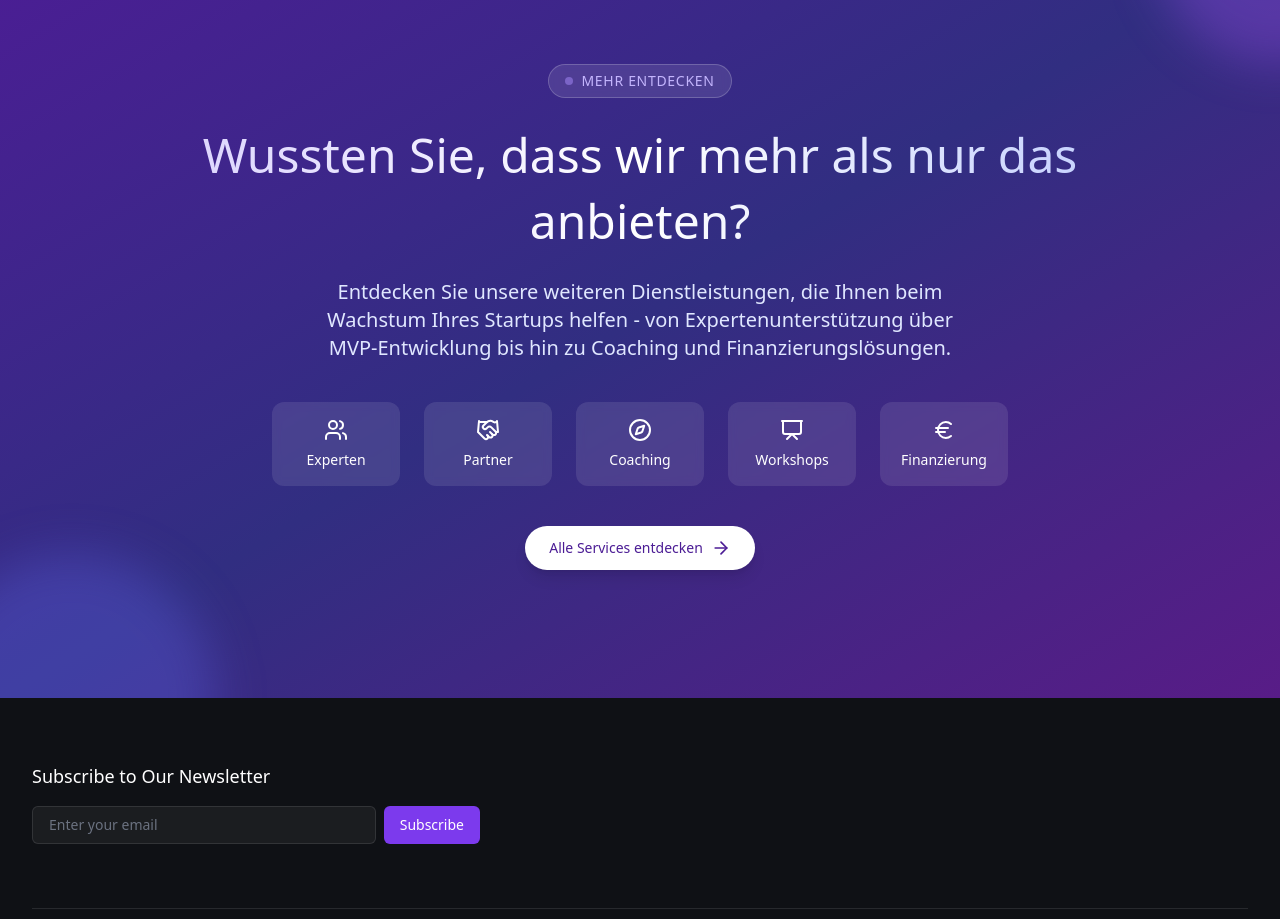
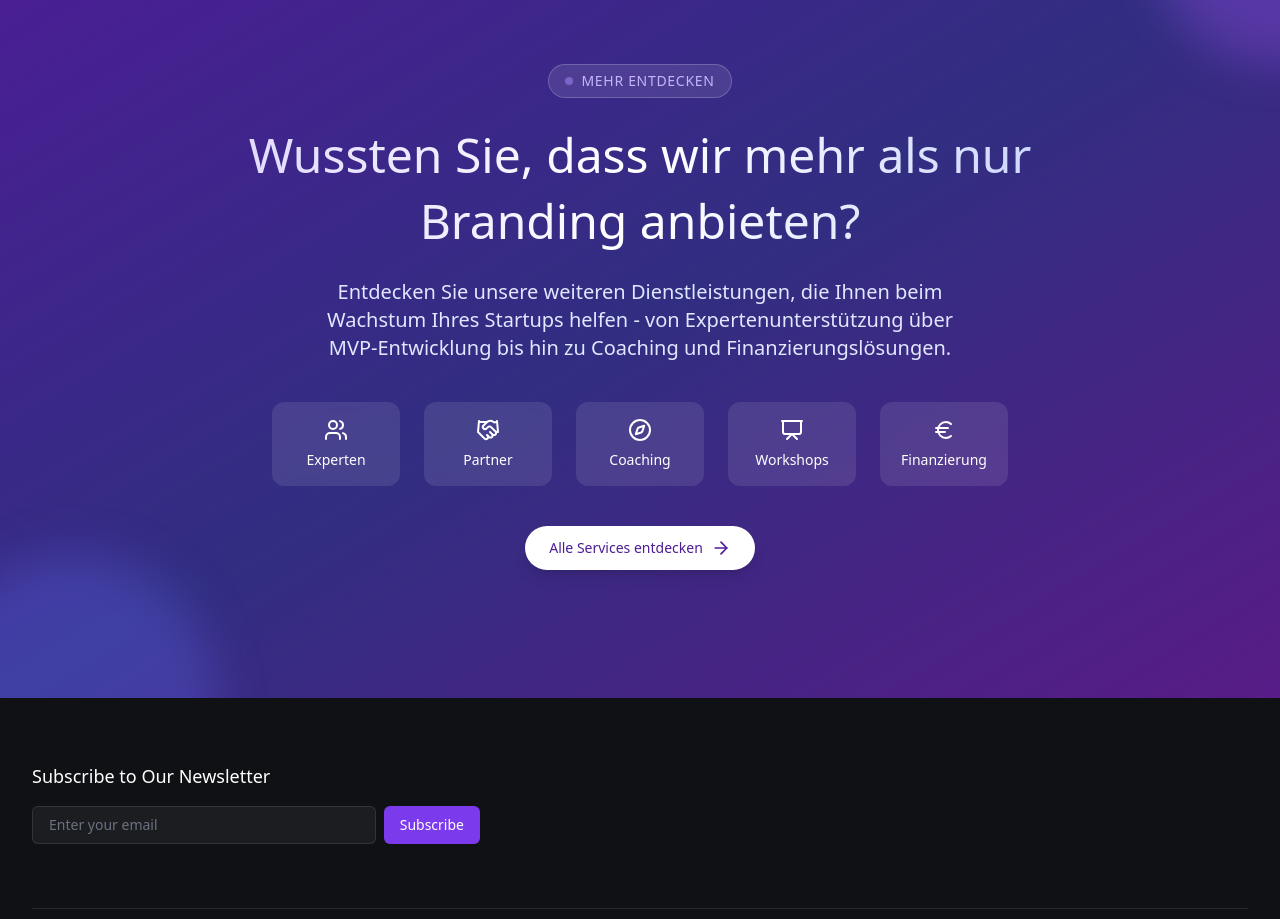
Before and after one commit to Rapid-Works/landingpage, a React (Create React App) app: page /branding in a window 1280 px wide. Shown: the part 7100-8019 px from the top of the page. Built offline with nearby package versions, Linux system fonts and the light colour scheme.

Commit message:
explore more ??

```diff
--- a/src/components/ExploreMoreSection.jsx
+++ b/src/components/ExploreMoreSection.jsx
@@ -60,10 +60,32 @@ const ExploreMoreSection = ({ excludeService }) => {
   // Filter out the service specified by the prop
   const servicesToShow = allServices.filter(service => service.labelKey !== excludeService);
 
-  // Dynamically adjust title if a specific service is excluded
-  const dynamicTitle = excludeService
-    ? content.title.replace("just this", `just ${content.services[excludeService] || excludeService}?`)
-    : content.title.replace("just this?", "just Branding?");
+  // Dynamically adjust title
+  let dynamicTitle;
+  const serviceToBeMentioned = excludeService
+    ? (content.services[excludeService] || excludeService)
+    : (content.services["Branding"] || "Branding");
+
+  if (language === 'en') {
+    // English title: "Did you know we do more than just this?"
+    // We replace "just this" with "just [Service Name]"
+    // The original question mark at the end of content.title is preserved.
+    dynamicTitle = content.title.replace(
+      "just this",
+      `just ${serviceToBeMentioned}`
+    );
+  } else if (language === 'de') {
+    // German title: "Wussten Sie, dass wir mehr als nur das anbieten?"
+    // We replace "nur das" with "nur [Service Name]"
+    // The original question mark at the end of content.title is preserved.
+    dynamicTitle = content.title.replace(
+      "nur das",
+      `nur ${serviceToBeMentioned}`
+    );
+  } else {
+    // Fallback for any other languages or if content.title is structured differently
+    dynamicTitle = content.title;
+  }
 
 
   const containerClass = "max-w-[1280px] w-full mx-auto px-4 sm:px-6 lg:px-8 relative";
```
